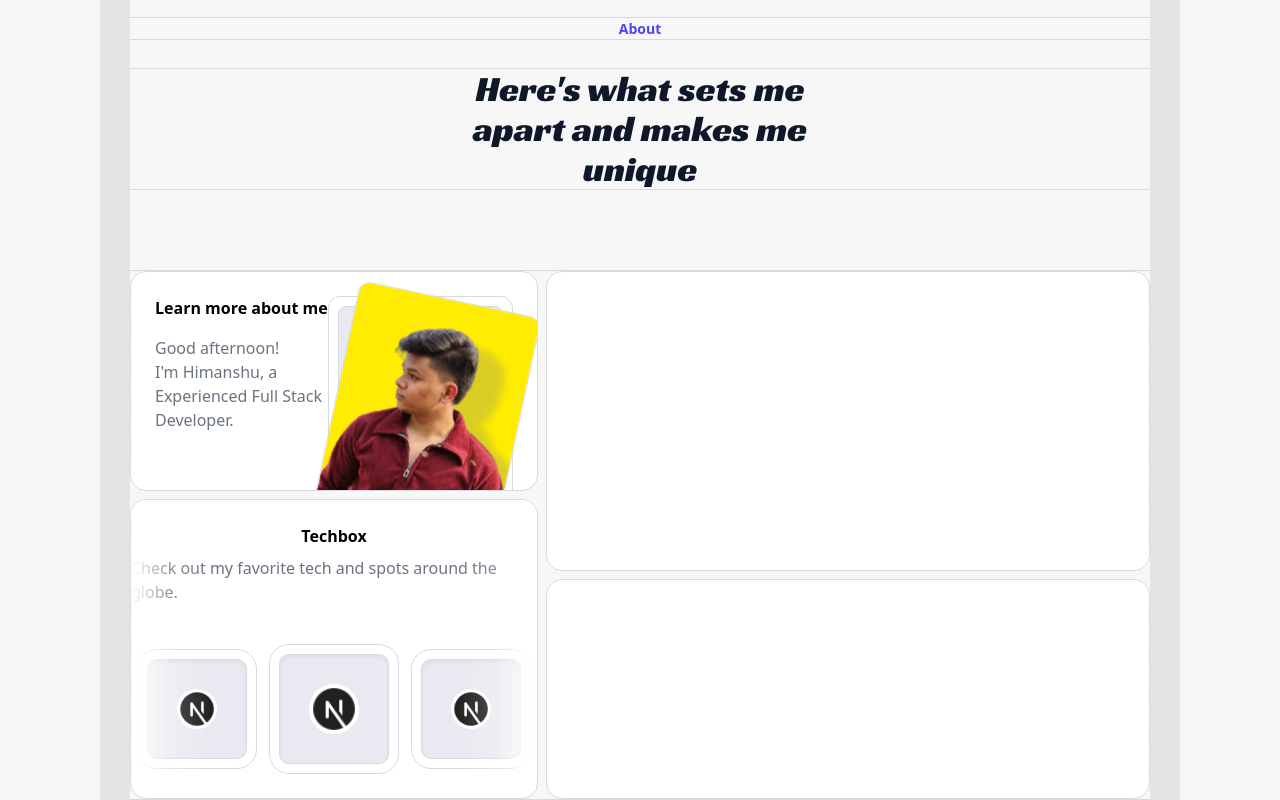
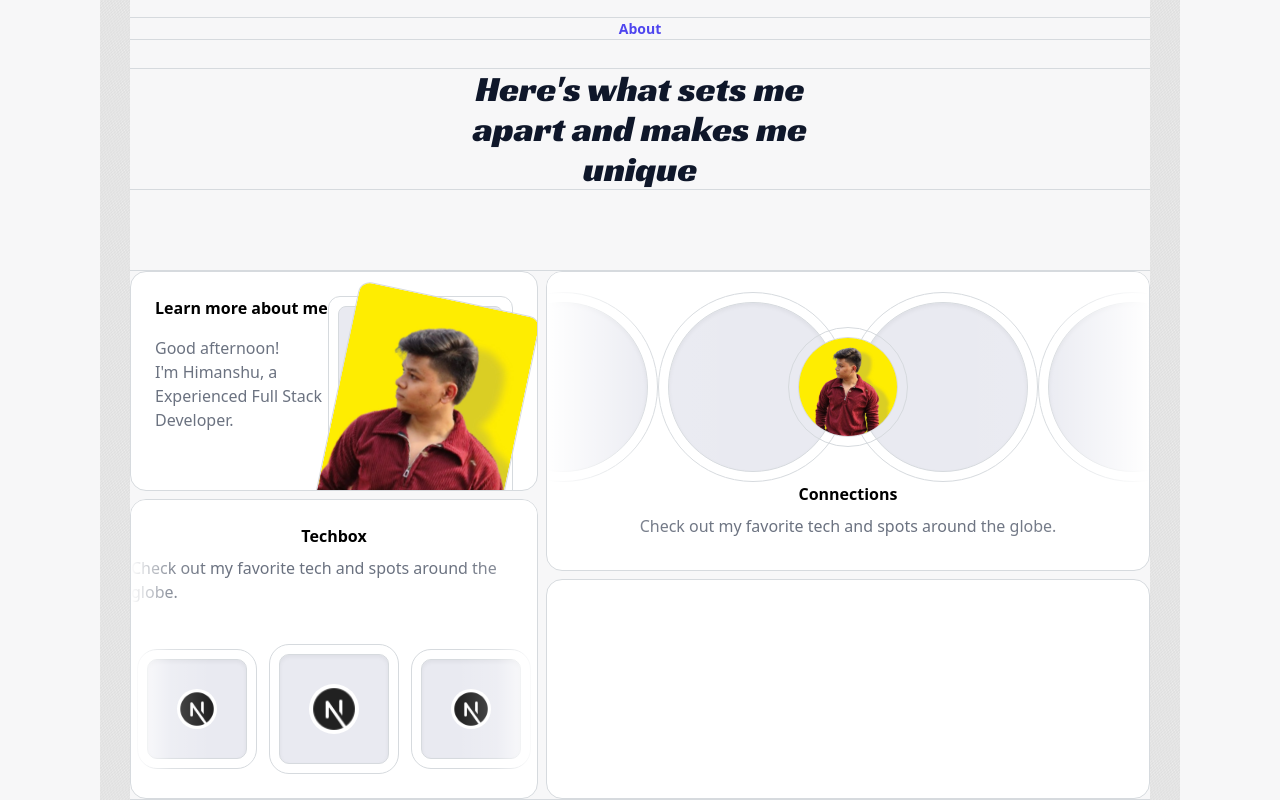
Before and after one commit to himansh423/nextjs-portfolio, a Next.js app: page / in a window 1280 px wide. Shown: the part 1195-1995 px from the top of the page. Built offline with nearby package versions, Linux system fonts and the light colour scheme.

Commit message:
created about child div2 - child div(i)

```diff
--- a/src/app/page.tsx
+++ b/src/app/page.tsx
@@ -12,7 +12,7 @@ const page = () => {
           backgroundSize: "contain",
         }}
       ></div>
-      <div className="flex-1 flex flex-col">
+      <div className="flex-1 flex flex-col overflow-hidden">
         <HeroSection />
         <AboutSection />
       </div>
--- a/src/components/HomePage/AboutSection.tsx
+++ b/src/components/HomePage/AboutSection.tsx
@@ -19,7 +19,7 @@ const AboutSection = () => {
       {/* about grid */}
       {/* parent div */}
       <div
-        className={`w-full flex justify-between gap-2 items-center mt-20 border-y-[1px] ${borderColor.primary} `}
+        className={`w-full overflow-hidden flex justify-between gap-2 items-center mt-20 border-y-[1px] ${borderColor.primary} `}
       >
         {/* child div1 */}
         <div className="w-[40%] flex flex-col gap-2">
@@ -161,10 +161,70 @@ const AboutSection = () => {
           </div>
         </div>
         {/* child div2 */}
-        <div className="w-[60%] flex flex-col gap-2">
+        <div className="w-[60%] relative flex flex-col gap-2 items-center overflow-hidden">
+          {/* div2 -child div(i) */}
+
           <div
-            className={`w-full h-[300px] rounded-2xl  border-[1px] ${borderColor.primary} bg-[#ffffff] shadow-gray-300`}
-          ></div>
+            className={`w-full h-[300px] rounded-2xl overflow-hidden   border-[1px] ${borderColor.primary} relative flex flex-col items-center py-[20px] bg-[#ffffff] shadow-gray-300`}
+          >
+            {/* side blurs */}
+            <div className="absolute w-[200px] z-10 h-full bottom-[26px] left-0 bg-gradient-to-r from-white via-white/8 to-transparent" />
+            <div className="absolute w-[200px] h-full bottom-[26px] right-0 bg-gradient-to-r from-transparent z-10  via-white/8 to-white" />
+            {/* side blurs */}
+            {/* profile Image */}
+            <div className="flex items-center  justify-center flex-shrink-0 relative  ">
+              <div
+                className={` -translate-x-[50%]  left-[50%] absolute  w-[120px] h-[120px] border-[1px]  rounded-full ${borderColor.primary} flex items-center justify-center`}
+              >
+                <div
+                  className={`w-[100px]  h-[100px] border-[1px]  rounded-full ${borderColor.primary} relative overflow-hidden`}
+                >
+                  <Image
+                    src={"/Profile.jpg"}
+                    alt="profileImage"
+                    layout="fill"
+                    objectFit="cover"
+                  />
+                </div>
+              </div>
+              {/* profile image */}
+              <div
+                className={`w-[190px] h-[190px] border-[1px]  rounded-full ${borderColor.primary} flex items-center justify-center `}
+              >
+                <div
+                  className={`w-[170px] bg-[#E9EAF1] shadow-inner h-[170px] border-[1px]  rounded-full ${borderColor.primary}`}
+                ></div>
+              </div>
+              <div
+                className={`w-[190px] h-[190px] border-[1px]  rounded-full ${borderColor.primary} flex items-center justify-center`}
+              >
+                <div
+                  className={`w-[170px] bg-[#E9EAF1] shadow-inner h-[170px] border-[1px]  rounded-full ${borderColor.primary}`}
+                ></div>
+              </div>{" "}
+              <div
+                className={`w-[190px] h-[190px] border-[1px]  rounded-full ${borderColor.primary} flex items-center justify-center`}
+              >
+                <div
+                  className={`w-[170px] h-[170px] border-[1px] bg-[#E9EAF1] shadow-inner rounded-full ${borderColor.primary}`}
+                ></div>
+              </div>
+              <div
+                className={`w-[190px] h-[190px] border-[1px]  rounded-full ${borderColor.primary} flex items-center justify-center`}
+              >
+                <div
+                  className={`w-[170px] h-[170px] border-[1px] bg-[#E9EAF1] shadow-inner  rounded-full ${borderColor.primary}`}
+                ></div>
+              </div>{" "}
+            </div>
+            <div className="w-full flex flex-col  items-center">
+            <p className={`text-[#000000] mb-[8px] font-semibold`}>Connections</p>
+              <p className={`${fontColor.secondry}`}>
+                Check out my favorite tech and spots around the globe.
+              </p>
+            </div>
+          </div>
+          {/* div2 -child div(ii) */}
           <div
             className={`w-full h-[220px] rounded-2xl  border-[1px] ${borderColor.primary} bg-[#ffffff] shadow-gray-300`}
           ></div>
```
